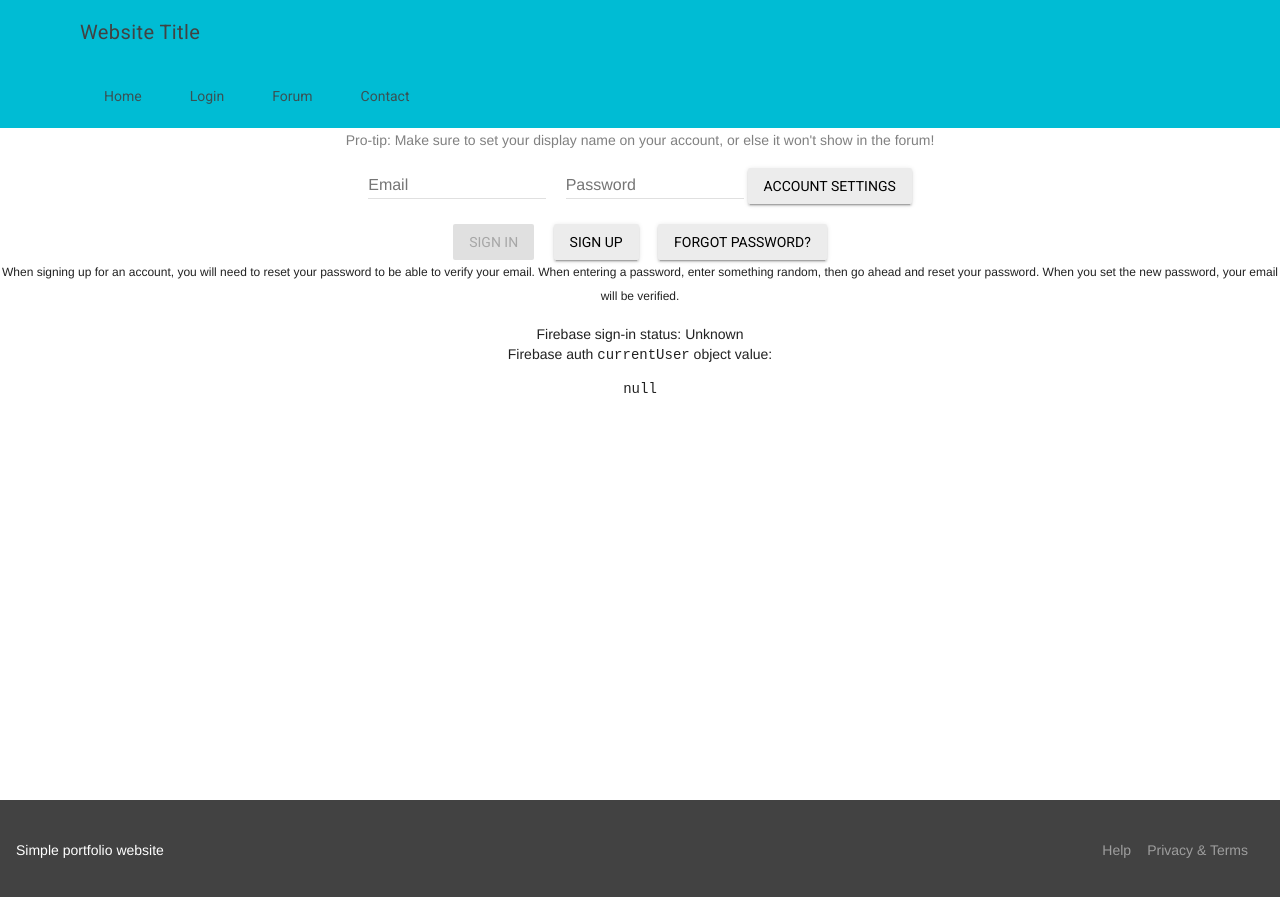
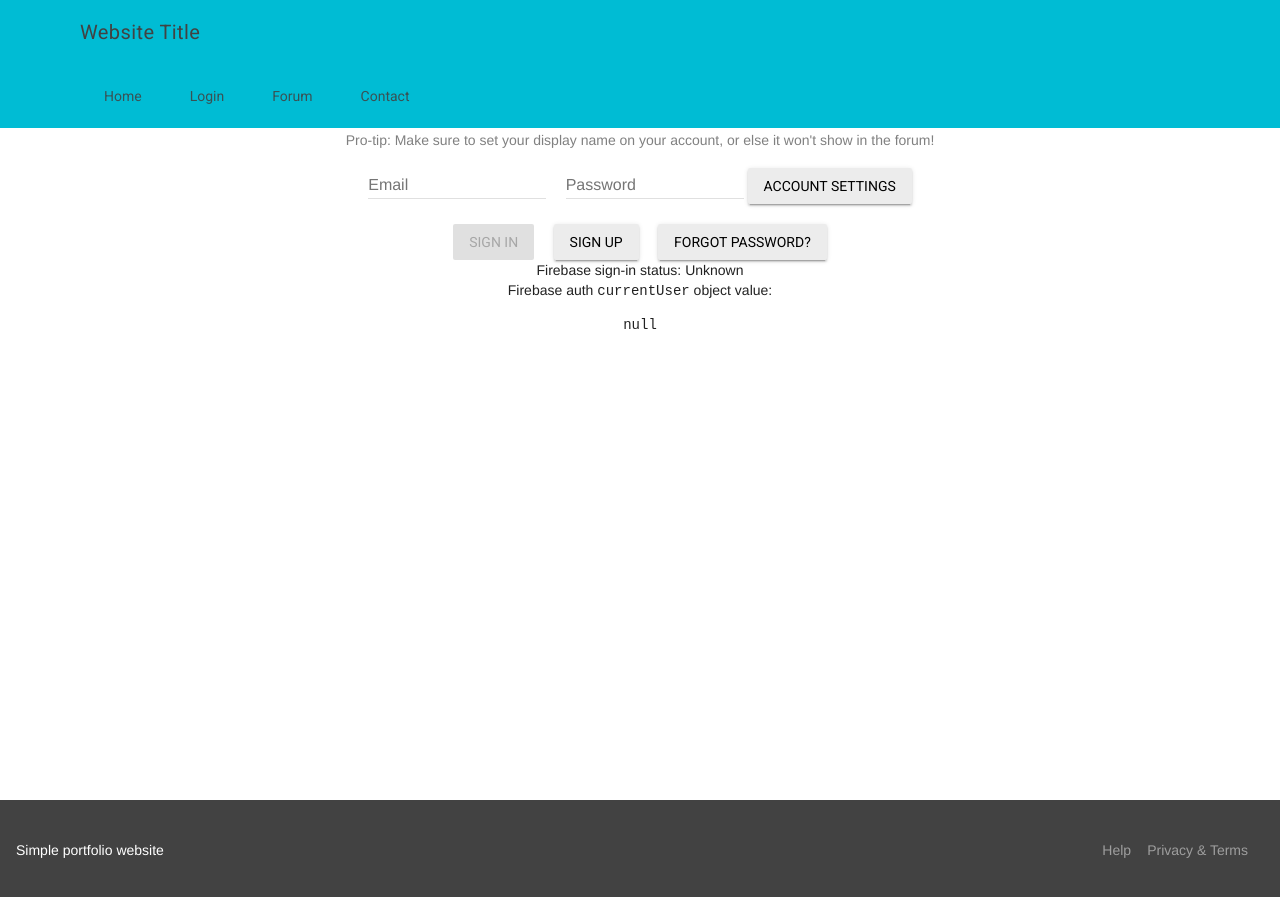
Before and after one commit to slothgamez/fireplex.github.io, a Jekyll site: the page firebase/login/index.html, which Jekyll copies as it is, in a window 1280 px wide. Shown: the top 897 px of the page. Built offline with Jekyll 4.4.1, drawn with Linux system fonts in a browser that asks for light colours; nearby versions of some CDN libraries; comment, search, counter and statistics services are not loaded.

Commit message:
Update index.html

```diff
--- a/firebase/login/index.html
+++ b/firebase/login/index.html
@@ -199,8 +199,6 @@
           <button class="mdl-button mdl-js-button mdl-button--raised" id="quickstart-sign-up" name="signup">Sign Up</button>
           &nbsp;&nbsp;&nbsp;
           <a href="http://fireplex.github.io/firebase/reset-password"><button class="mdl-button mdl-js-button mdl-button--raised">Forgot Password?</button></a>
-          <p style="font-size:12px">When signing up for an account, you will need to reset your password to be able to verify your email. When entering a password, enter something random, then go ahead and reset your password.
-          When you set the new password, your email will be verified.</p>
 
           <!-- Container where we'll display the user details -->
           <div class="quickstart-user-details-container">
```
